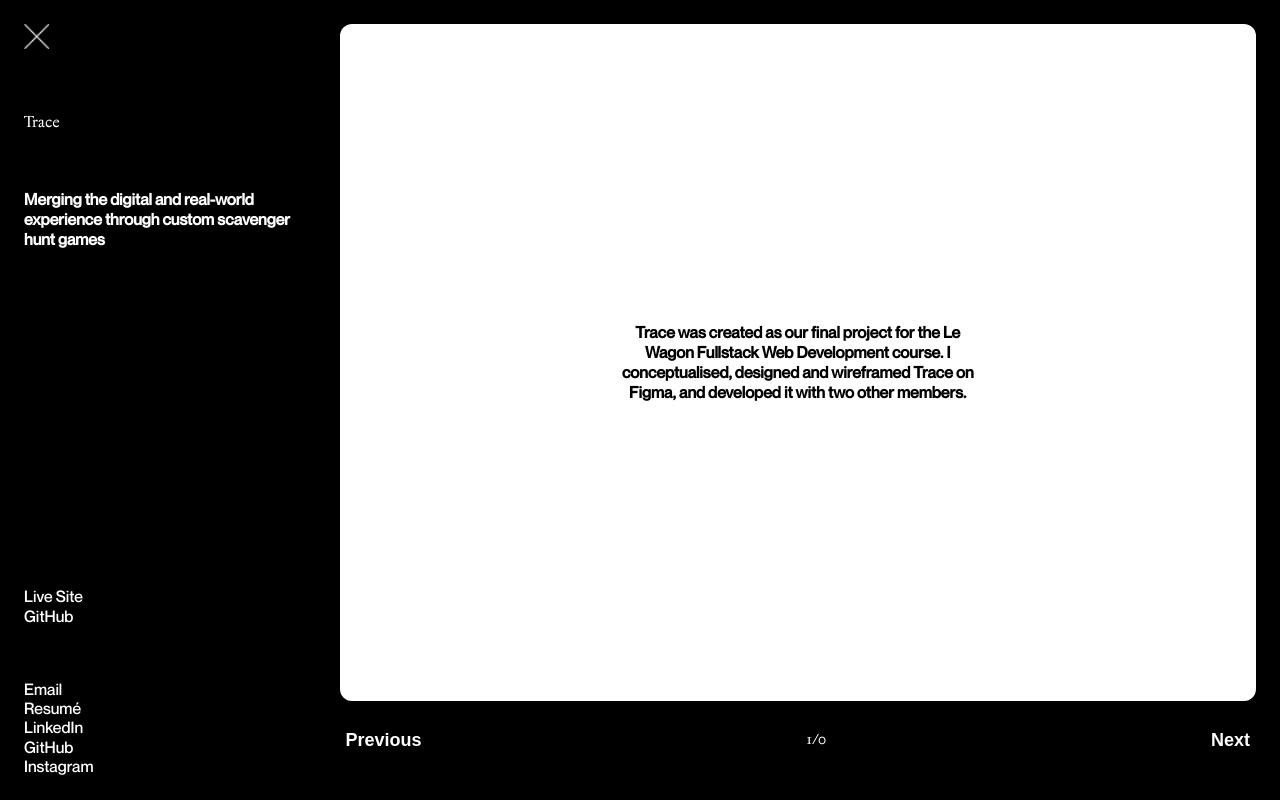
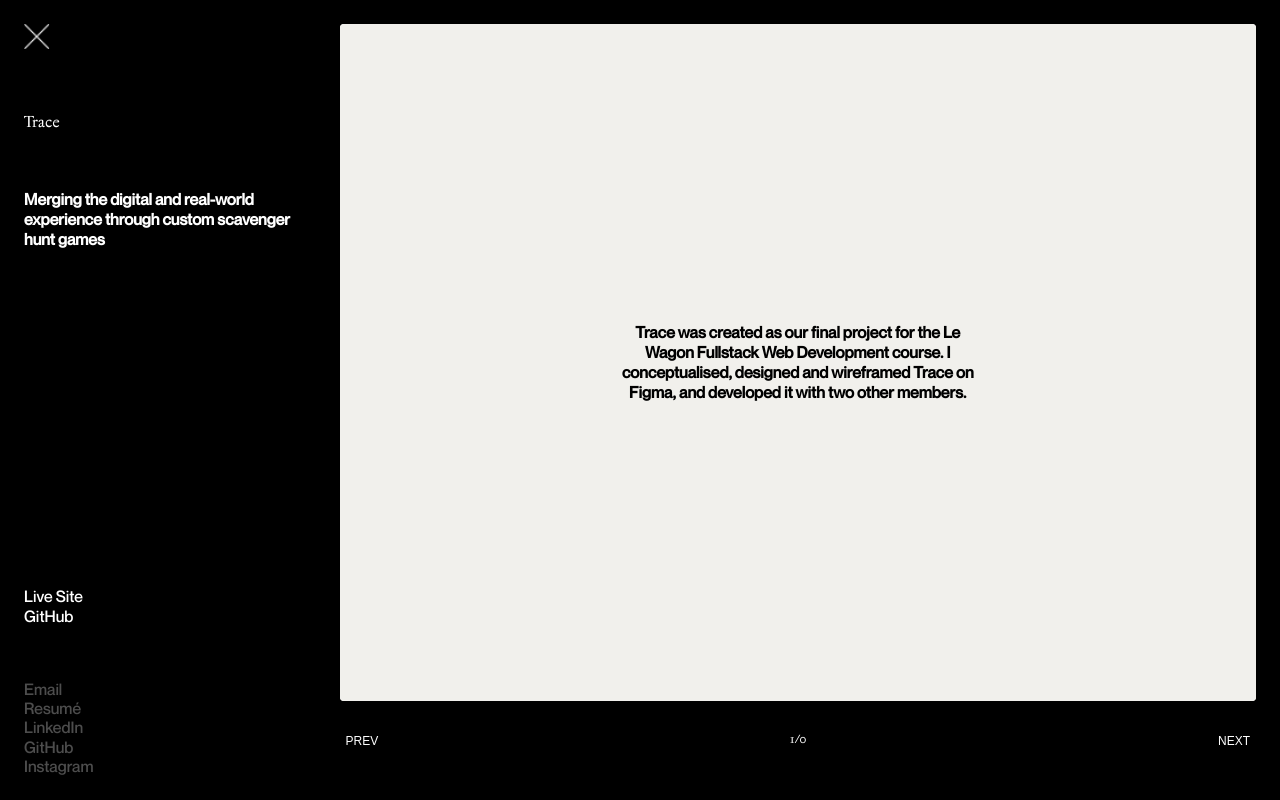
Before and after one commit to RebeccaL23/v2-personal-portfolio, a React (Vite) app: page / in a window 1280 px wide. Both pictures are taken after a click on the item "Trace". Built offline with nearby package versions, Linux system fonts and the light colour scheme.

Commit message:
update colours

```diff
--- a/src/App.css
+++ b/src/App.css
@@ -53,15 +53,19 @@ h2{
 
 a:visited, a:active, a:focus, a:hover, a  {
   text-decoration: underline !important;
-  color: #fff;
  }
 
 .project-sidebar-bottom a:visited, .project-sidebar-bottom a:active, .project-sidebar-bottom a:focus, .project-sidebar-bottom a:hover, .project-sidebar-bottom a  {
 text-decoration: none !important;
+color: #fff;
 }
 
-.contact a:visited, .contact a:active, .contact a:focus, .contact a:hover, .contact a  {
-text-decoration: none !important;
+.project-sidebar-bottom a:hover, .contact li:hover{
+  color:#3377D7 !important;
+}
+
+.contact a:visited, .contact a:active, .contact a:focus,  .contact a  {
+  text-decoration: none !important;
 }
 
 /* APP COMPONENT */
@@ -226,12 +230,13 @@ p{
 
 .project-preview{
   grid-column: 4 / 13;
-  border-radius: 0.75rem;
+  border-radius: 0.5rem;
   background-color: #fff;
   width: 100%;
   box-sizing: border-box;
   min-height: 650px;
   height: 90%;
+  border-radius: 4px;
 }
 
 .hero-image{
@@ -264,7 +269,7 @@ p{
 }
 
 .contact li, .contact a{
-  color: #fff;
+  /* color: #000; */
   font-size: 1rem;
   line-height: 120%;
   font-family: "Neue Haas", sans-serif;
@@ -332,6 +337,7 @@ p{
   width: 100%;
   height: 100%;
   /* padding: 4%; */
+  border-radius: 4px;
 }
 
 .slider-container h4{
@@ -359,7 +365,7 @@ p{
   width: 100%;
   height: 100%;
   object-fit: cover;
-  border-radius: 0.75rem;
+  border-radius: 0.5rem;
 }
 
 /* Next & previous buttons */
@@ -369,6 +375,7 @@ p{
   display: flex;
   justify-content: space-between;
   align-items: center;
+  font-size: 0.75rem;
 }
 .prev,
 .next {
@@ -380,8 +387,6 @@ p{
   /* margin-top: -22px; */
   /* background: rgba(0, 0, 0, 0.3); */
   min-height: 80px;
-  font-weight: bold;
-  font-size: 18px;
   transition: 2s ease;
   border: none;
 }
--- a/src/App.jsx
+++ b/src/App.jsx
@@ -7,6 +7,7 @@ import Contact from './components/contact'
 import projectData from './data/projectData'
 import Jewellery from "./images/jewellery.jpg"
 import Travel from "./images/travel.jpg"
+import resume from "./images/resume.pdf"
 
 function App() {
 
@@ -31,6 +32,7 @@ function App() {
       slideFive={project.preview.slideFive}
       show={project.show}
       close={close}
+      colour={project.colour}
     />
   ))
 
@@ -39,7 +41,7 @@ function App() {
   }
 
   const contactStyle = {
-    color: contactColour ? "#fff" : "#B99230"
+    color: contactColour ? "#000" : "#fff"
   }
 
   const projectList = projects.map(project => (
@@ -70,6 +72,7 @@ function App() {
     })
 
     setContactColour(false)
+    console.log(contactColour)
   }
 
   function toggle(id) {
@@ -80,6 +83,7 @@ function App() {
     })
     console.log(id)
     setContactColour(true)
+    console.log(contactColour)
   }
 
   return (
@@ -89,8 +93,16 @@ function App() {
           {/* <h1 style={blurStyle}>Rebecca Lim</h1> */}
         <div className="col-1">
           <img style={blurStyle} className="logo" src={logo } />
-          <div styles={contactStyle} className="contact-div" style={blurStyle}>
-            <Contact />
+          <div style={blurStyle} className="contact-div">
+            <div className="contact">
+              <ul>
+                <li><a style={{color: contactColour ? "rgba(255,255,255,0.3)" : "#000"}} href="mailto:rebeccalim23@gmail.com">Email</a></li>
+                <li><a style={{color: contactColour ? "rgba(255,255,255,0.3)" : "#000"}} href={resume} target="blank">Resumé</a></li>
+                <li><a style={{color: contactColour ? "rgba(255,255,255,0.3)" : "#000"}} href="https://www.linkedin.com/in/rebeccalim23/" target="blank">LinkedIn</a></li>
+                <li><a style={{color: contactColour ? "rgba(255,255,255,0.3)" : "#000"}} href="https://github.com/RebeccaL23" target="blank">GitHub</a></li>
+                <li><a style={{color: contactColour ? "rgba(255,255,255,0.3)" : "#000"}} href="https://www.instagram.com/rebecca__lim/" target="blank">Instagram</a></li>
+              </ul>
+            </div>
           </div>
         </div>
 
--- a/src/components/project.jsx
+++ b/src/components/project.jsx
@@ -93,7 +93,7 @@ export default function Project(props)  {
         <div className="project-preview">
 
         {/* Render the carousel */}
-        <div className='slider-container'>
+        <div style={{background: props.colour}} className='slider-container'>
           {slides.map((slide) => (
             slide.url ?
             <div
@@ -112,7 +112,7 @@ export default function Project(props)  {
           <div className="controls">
             {/* Previous button */}
             <button onClick={prev} className='prev'>
-              Previous
+              PREV
             </button>
 
             <div className="pagination">
@@ -121,7 +121,7 @@ export default function Project(props)  {
 
             {/* Next button */}
             <button onClick={next} className='next'>
-              Next
+              NEXT
             </button>
           </div>
         </div>
--- a/src/data/projectData.jsx
+++ b/src/data/projectData.jsx
@@ -17,7 +17,7 @@ export default [
     "title": "Merging the digital and real-world experience through custom scavenger hunt games",
     "link": "http://www.playtracewith.me",
     "github": "https://github.com/RebeccaL23/trace",
-    "thumbnail": TraceThumbnail,
+    "thumbnail": TraceGif,
     "preview": {
       "slideOne": "Trace was created as our final project for the Le Wagon Fullstack Web Development course. I conceptualised, designed and wireframed Trace on Figma, and developed it with two other members.",
       "slideTwo": "For usability, we designed a desktop view for the admin and game setup, and a mobile view for players to join and play games on the move.",
@@ -25,7 +25,8 @@ export default [
       "slideFour": TraceMobileGif,
       "slideFive": "Built with Ruby on Rails, HTML, CSS, JavaScript & Stimulus, and plugs into the MapBox API and Weather API. Deployed on Heroku. "
     },
-    "show":false
+    "show":false,
+    "colour":"#f1f0ec"
   },
   {
     "id":"2",
@@ -33,7 +34,7 @@ export default [
     "title": "Helping bi-lingual children read and practice comphrension in both English and Spanish",
     "link": "https://team50.herokuapp.com/",
     "github": "https://github.com/RebeccaL23/Rails-Hackathon-2022-Context",
-    "thumbnail": ContextThumbnail,
+    "thumbnail": ContextGif,
     "preview": {
       "slideOne": ContextGif,
       "slideTwo": "Context was built as part of the 48-hour Ruby Hackathon 2022. The requisite was to create an application using any of the Hotwire frameworks (Turbo and/or Stimulus). Context received third place overall. Context works by translating randomised parts of English readings to encourage children's understanding of the Spanish language through contextual clues.",
@@ -41,7 +42,8 @@ export default [
       "slideFour": "",
       "slideFive": ""
     },
-    "show":false
+    "show":false,
+    "colour":"#3fd6ff"
   },
   {
     "id":"3",
@@ -49,7 +51,7 @@ export default [
     "title": "My personal porfolio (yup, this one!) showcasing recent projects",
     "link": "https://rebecca-lim.com/",
     "github": "https://github.com/RebeccaL23/v2-personal-portfolio",
-    "thumbnail": PortfolioThumbnail,
+    "thumbnail": PortfolioImage,
     "preview": {
       "slideOne": "After completing the Scrimba React beginners course, I wanted a practical way to apply my newly-learnt skills. This portfolio site is my first ever React build. It also gave me the opportunity to delve deep into understanding the CSS grid and flex system across responsiveness.",
       "slideTwo": PortfolioImage,
@@ -57,7 +59,8 @@ export default [
       "slideFour": "",
       "slideFive": ""
     },
-    "show":false
+    "show":false,
+    "colour":"#3377D7"
   },
   {
     "id":"4",
@@ -65,7 +68,7 @@ export default [
     "title": "Job board to find the best jobs in eCommerce",
     "link": "https://jobs.1800d2c.com/",
     "github": "https://github.com/RebeccaL23/1800d2c",
-    "thumbnail": d2cThumbnail,
+    "thumbnail": d2cGif,
     "preview": {
       "slideOne": d2cGif,
       "slideTwo": "The job board leverages a SaaS-based platform, Job Board Fire. On top of that, I have used HTML & CSS to customise and align with the 1800-D2C branding.",
@@ -73,6 +76,7 @@ export default [
       "slideFour": "",
       "slideFive": ""
     },
-    "show":false
+    "show":false,
+    "colour":"#fdfbdd"
   }
 ]
```
